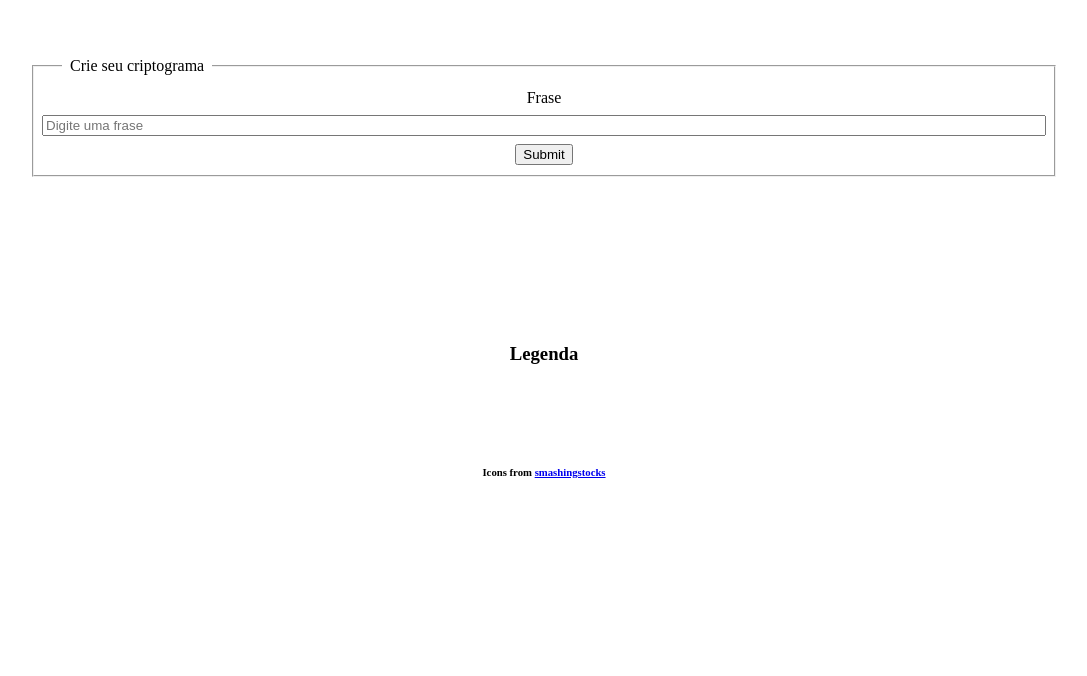
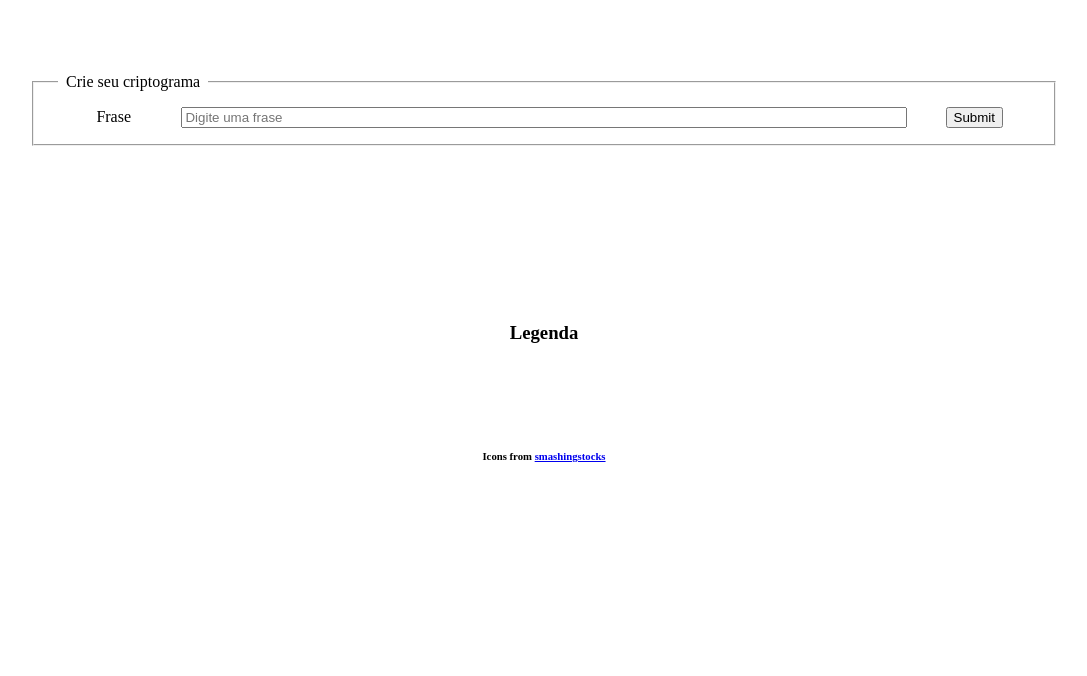
Before and after one commit to helenaperdigueiro/criptogram, a website: page index.html in a window 1280 px wide. Shown: the part 124-800 px from the top of the page, without its empty margins (96-1183 px from the left). Drawn offline with Linux system fonts and the light colour scheme.

Commit message:
versao 1.0.1

```diff
--- a/package.json
+++ b/package.json
@@ -1,6 +1,6 @@
 {
   "name": "criptogram",
-  "version": "1.0.0",
+  "version": "1.0.1",
   "description": "",
   "main": "index.js",
   "scripts": {
--- a/style.css
+++ b/style.css
@@ -96,6 +96,10 @@ footer {
 }
 
 @media screen and (min-width: 600px) {
+    #criptogram-generator-container {
+        grid-template-columns: 1fr 5fr 1fr;
+        padding: 0.5rem 0.5rem 1rem 0.5rem;
+    }
     #key {
         max-width: 30rem;
     }
```
